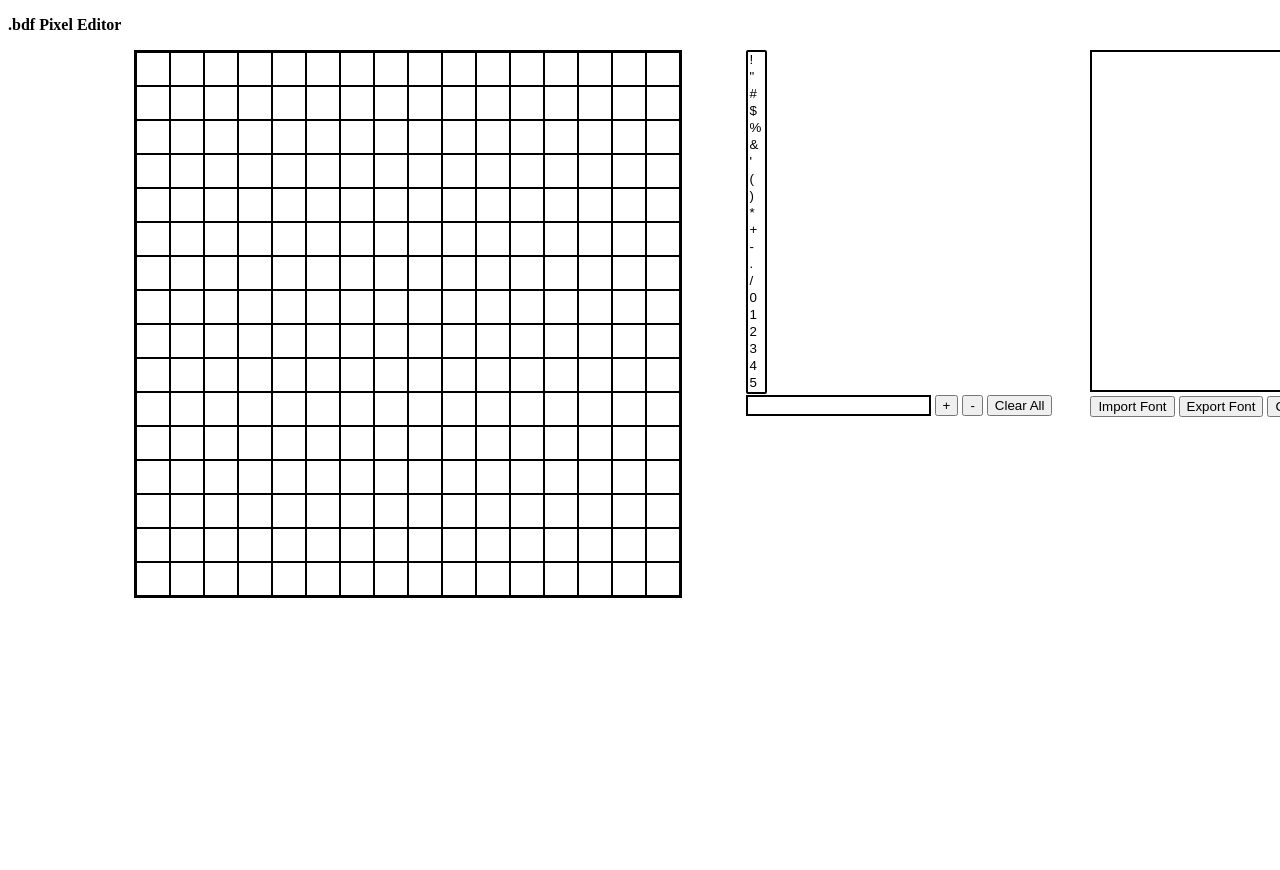
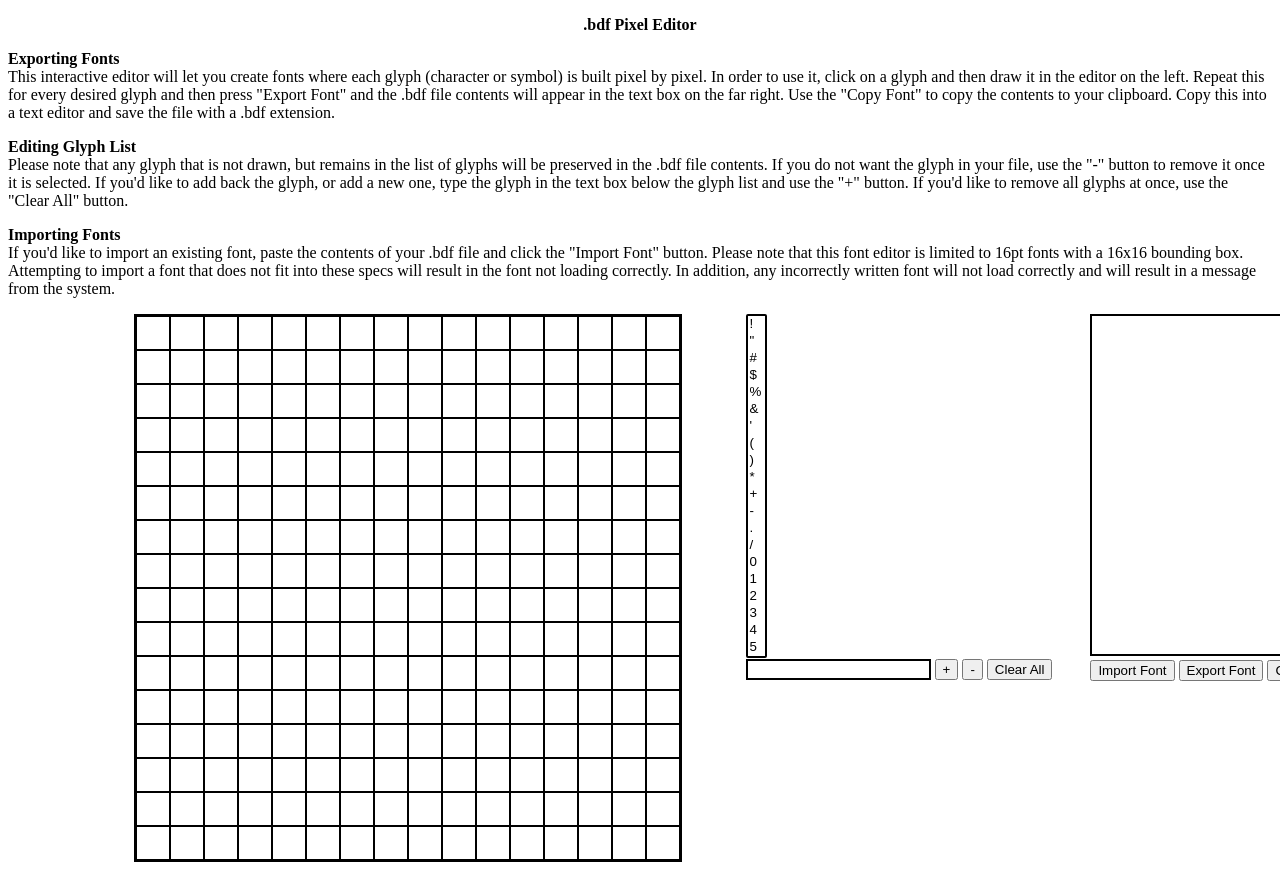
Before and after one commit to marcusgabrielmartinez/bdf-pixel-editor, a plain HTML site: page index.html in a window 1280 px wide. Shown: the top 870 px of the page. Before the commit the page ends 800 px from the top, so only its background shows below. Drawn offline with Linux system fonts and the light colour scheme.

Commit message:
Added documentation to the webpage and organized html. Also fixed a bug that didnt allow you to export a font after clearing the font.

```diff
--- a/build_font.js
+++ b/build_font.js
@@ -137,5 +137,5 @@ function copyFont() {
 
 // Clear font from text field
 function clearFont() {
-    fontArea.value = "";
+    fontArea.innerHTML = "";
 }
--- a/index.html
+++ b/index.html
@@ -6,7 +6,30 @@
         <link rel="stylesheet" type="text/css" href="interface.css">
     </head>
 
-    <p> <b> .bdf Pixel Editor </b> </p>
+    <p id="title"> <b> .bdf Pixel Editor </b> </p>
+    <p>
+        <b> Exporting Fonts </b><br>
+
+        This interactive editor will let you create fonts where each glyph (character or symbol) is built pixel by pixel.
+        In order to use it, click on a glyph and then draw it in the editor on the left. Repeat this for every desired
+        glyph and then press "Export Font" and the .bdf file contents will appear in the text box on the far right.
+        Use the "Copy Font" to copy the contents to your clipboard. Copy this into a text editor and save the file with a
+        .bdf extension.
+    </p>
+    <p>
+        <b> Editing Glyph List </b><br>
+        Please note that any glyph that is not drawn, but remains in the list of glyphs will be preserved
+        in the .bdf file contents. If you do not want the glyph in your file, use the "-" button to remove it once it is
+        selected. If you'd like to add back the glyph, or add a new one, type the glyph in the text box below the glyph
+        list and use the "+" button. If you'd like to remove all glyphs at once, use the "Clear All" button.
+    </p>
+    <p>
+        <b> Importing Fonts </b><br>
+        If you'd like to import an existing font, paste the contents of your .bdf file and click the "Import Font" button.
+        Please note that this font editor is limited to 16pt fonts with a 16x16 bounding box. Attempting to import a font
+        that does not fit into these specs will result in the font not loading correctly. In addition, any incorrectly
+        written font will not load correctly and will result in a message from the system.
+    </p>
     <div id="parent_div">
         <div id="grid-section">
             <div class="grid" id="1"></div>
--- a/interface.css
+++ b/interface.css
@@ -1,3 +1,7 @@
+#title {
+    text-align: center;
+}
+
 #parent_div {
     display: flex;
     flex-direction: row;
```
